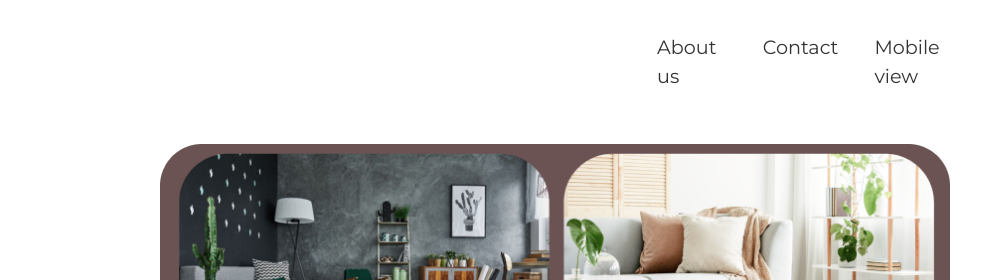
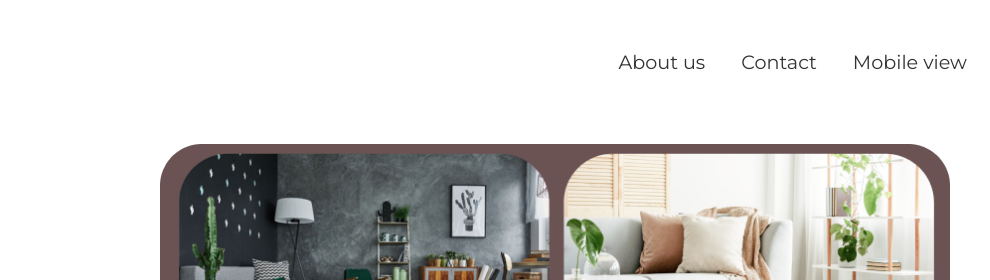
Before and after one commit to mahadi137/mahadi137.github.io, a plain HTML site: page index.html in a window 1280 px wide. Shown: the top 280 px of the page, 290-1280 px from the left. Drawn offline with nearby package versions, Linux system fonts and the light colour scheme.

Commit message:
Update styles.css

```diff
--- a/css/styles.css
+++ b/css/styles.css
@@ -262,7 +262,4 @@ footer {
     text-align: left;
   }
 
-  .navbar-nav {
-    margin-left: 700px;
-  }
 }
```
